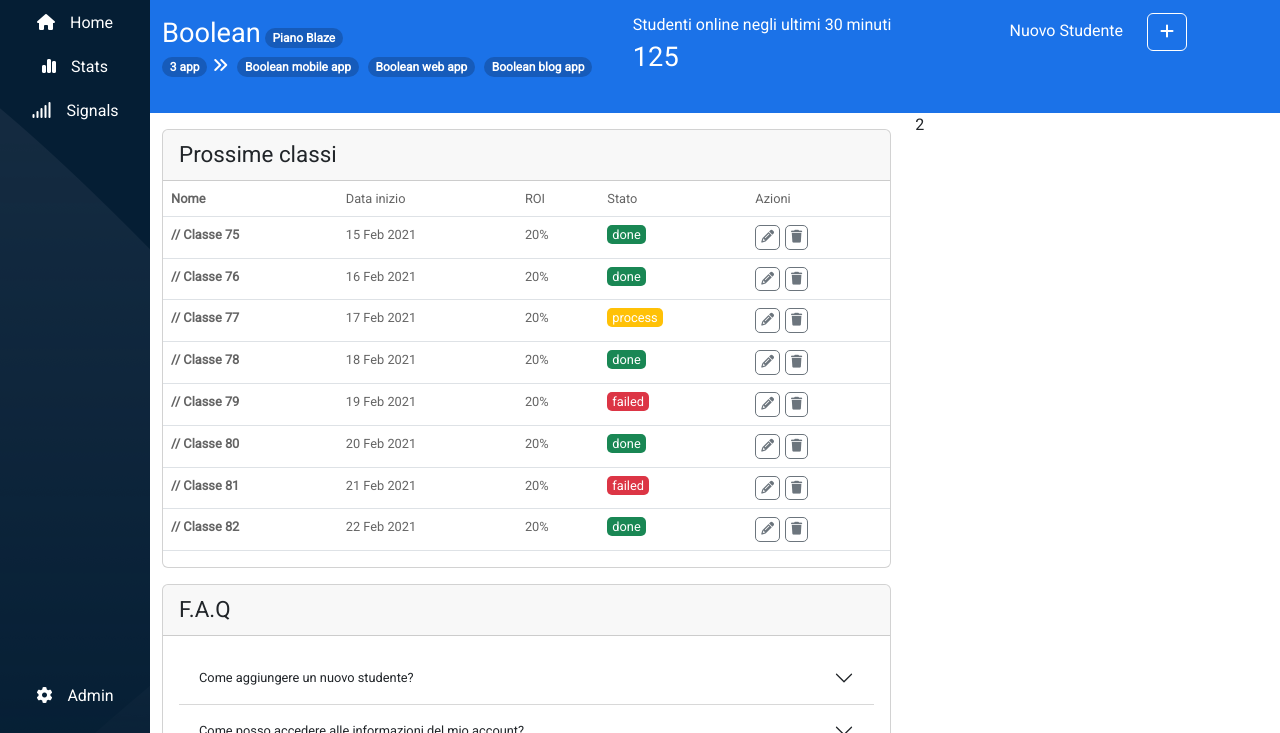
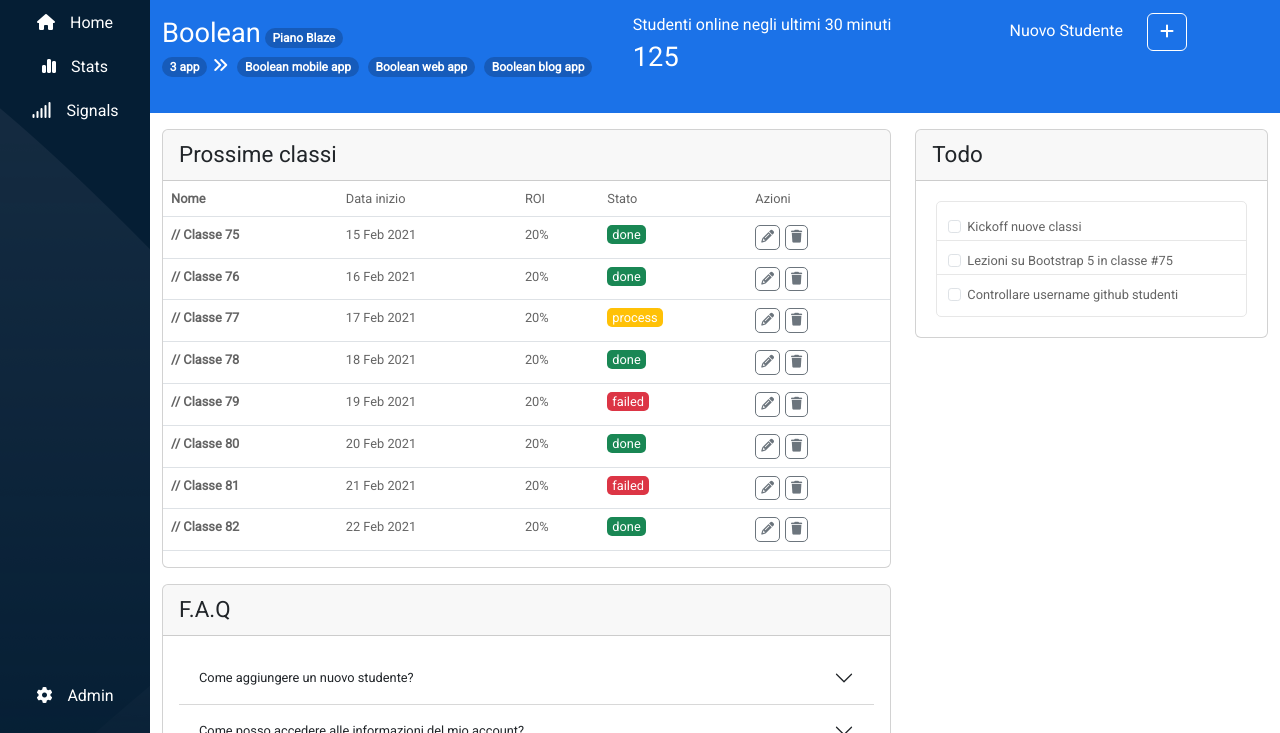
Before and after one commit to BenfanteMarco/html-css-bootstrap-dashboard, a plain HTML site: page index.html in a window 1280 px wide. Shown: the part 67-800 px from the top of the page. Drawn offline with nearby package versions, Linux system fonts and the light colour scheme.

Commit message:
[AD]todo

```diff
--- a/css/style.css
+++ b/css/style.css
@@ -275,6 +275,28 @@ main{
     border-bottom: 1px solid rgb(216, 216, 216);
 }
 
+.line{
+    border: 1px solid rgba(231,231,231,255);
+    margin: 20px;
+    border-radius: 5px;
+    padding: 5px 0px;
+}
+
+.form-check{
+    font-size: 0.8rem;
+    border-bottom: 1px solid rgba(231,231,231,255);
+    margin-top: 10px;
+    padding-left: 30px;
+    color: rgb(100, 100, 100);
+}
+
+.last{
+    font-size: 0.8rem;
+    border: none;
+    margin-top: 10px;
+    padding-left: 30px;
+}
+
 /* MEDIA-QUERY */
 
 @media screen and (max-width: 768px){
--- a/index.html
+++ b/index.html
@@ -194,7 +194,7 @@
                                                                 <label class="form-check-label" for="flexCheckDefault">
                                                                   Seleziona per proseguire
                                                                 </label>
-                                                              </div>
+                                                            </div>
                                                         </div>
                                                         <div class="col-12 mt-3">
                                                             <div class="s-button">
@@ -334,12 +334,38 @@
                                                 </div>
                                               </div>
                                             </div>
-                                          </div>
+                                        </div>
                                     </div>
                                 </div>
                             </div>
                             <div class="col-md-4 col-lg-4 col-12">
-                                2
+                                <div class="bottom-content-content mt-3">
+                                    <div class="card" style="width: 100%;">
+                                        <div class="card-header">
+                                          Todo
+                                        </div>
+                                        <div class="line">
+                                            <div class="form-check">
+                                                <input class="form-check-input" type="checkbox" value="" id="flexCheckDefault">
+                                                <label class="form-check-label" for="flexCheckDefault">
+                                                  Kickoff nuove classi
+                                                </label>
+                                            </div>
+                                            <div class="form-check">
+                                                <input class="form-check-input" type="checkbox" value="" id="flexCheckDefault">
+                                                <label class="form-check-label" for="flexCheckDefault">
+                                                  Lezioni su Bootstrap 5 in classe #75
+                                                </label>
+                                            </div>
+                                            <div class="form-check last">
+                                                <input class="form-check-input" type="checkbox" value="" id="flexCheckDefault">
+                                                <label class="form-check-label" for="flexCheckDefault">
+                                                  Controllare username github studenti
+                                                </label>
+                                            </div>
+                                        </div>
+                                    </div>
+                                </div>
                             </div>
                         </div>
                     </div>
```
